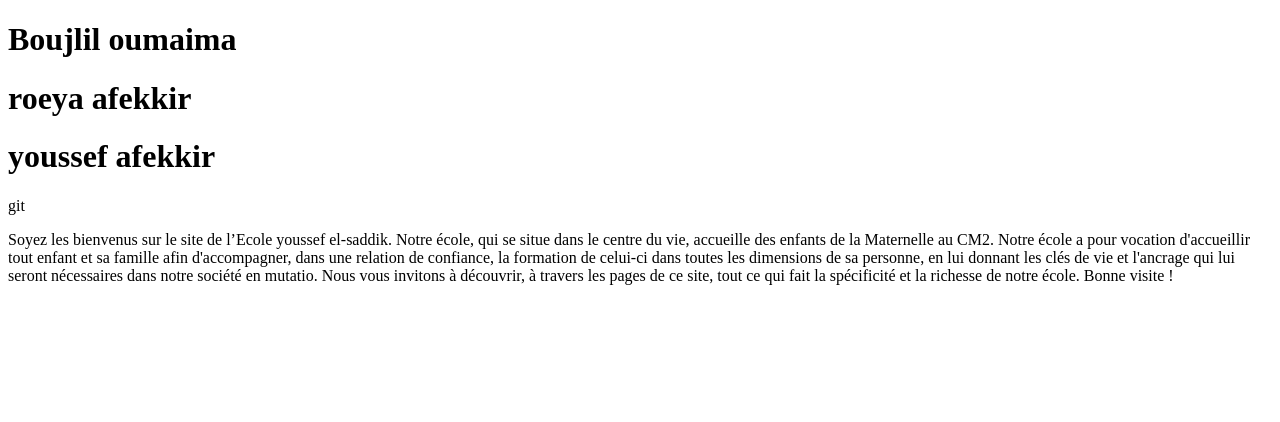
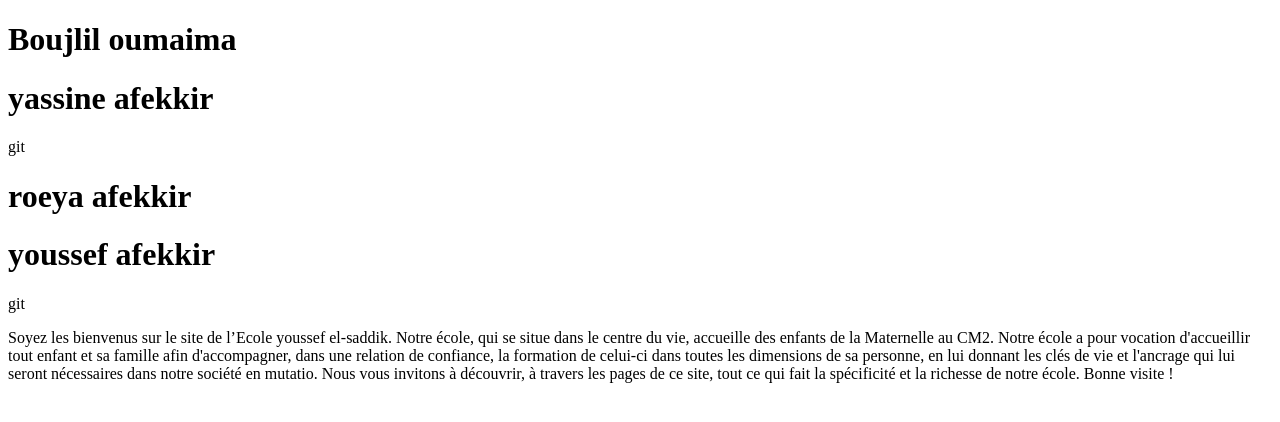
Before and after one commit to boujliloumaima/test-project, a plain HTML site: page index.html in a window 1280 px wide. Drawn offline with Linux system fonts and the light colour scheme.

Commit message:
d-version

```diff
--- a/index.html
+++ b/index.html
@@ -7,7 +7,7 @@
 </head>
 <body>
     <h1>Boujlil oumaima</h1>
-
+    <h1>yassine afekkir</h1>git
     <h1>roeya afekkir</h1>
     <h1>youssef afekkir</h1>git
     <p>
```
